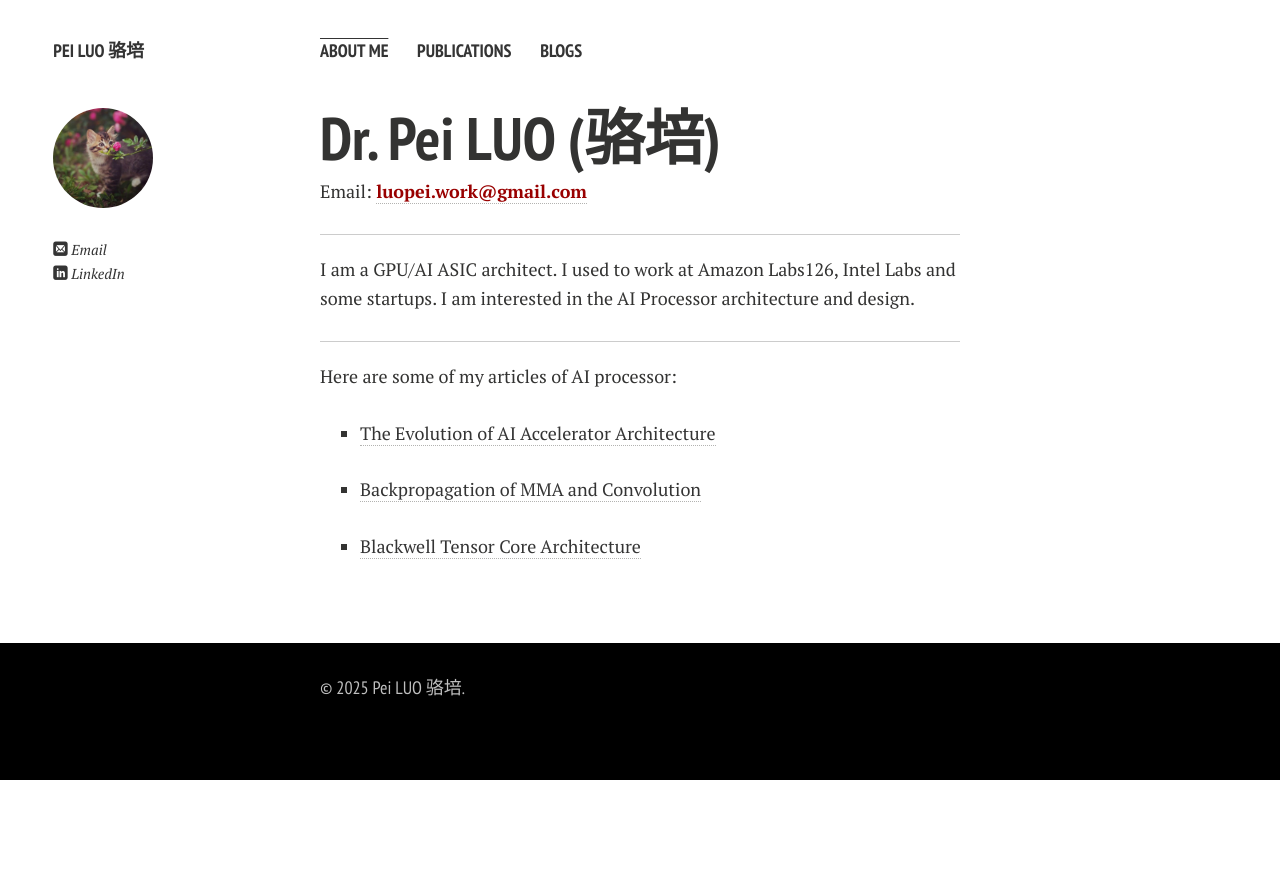
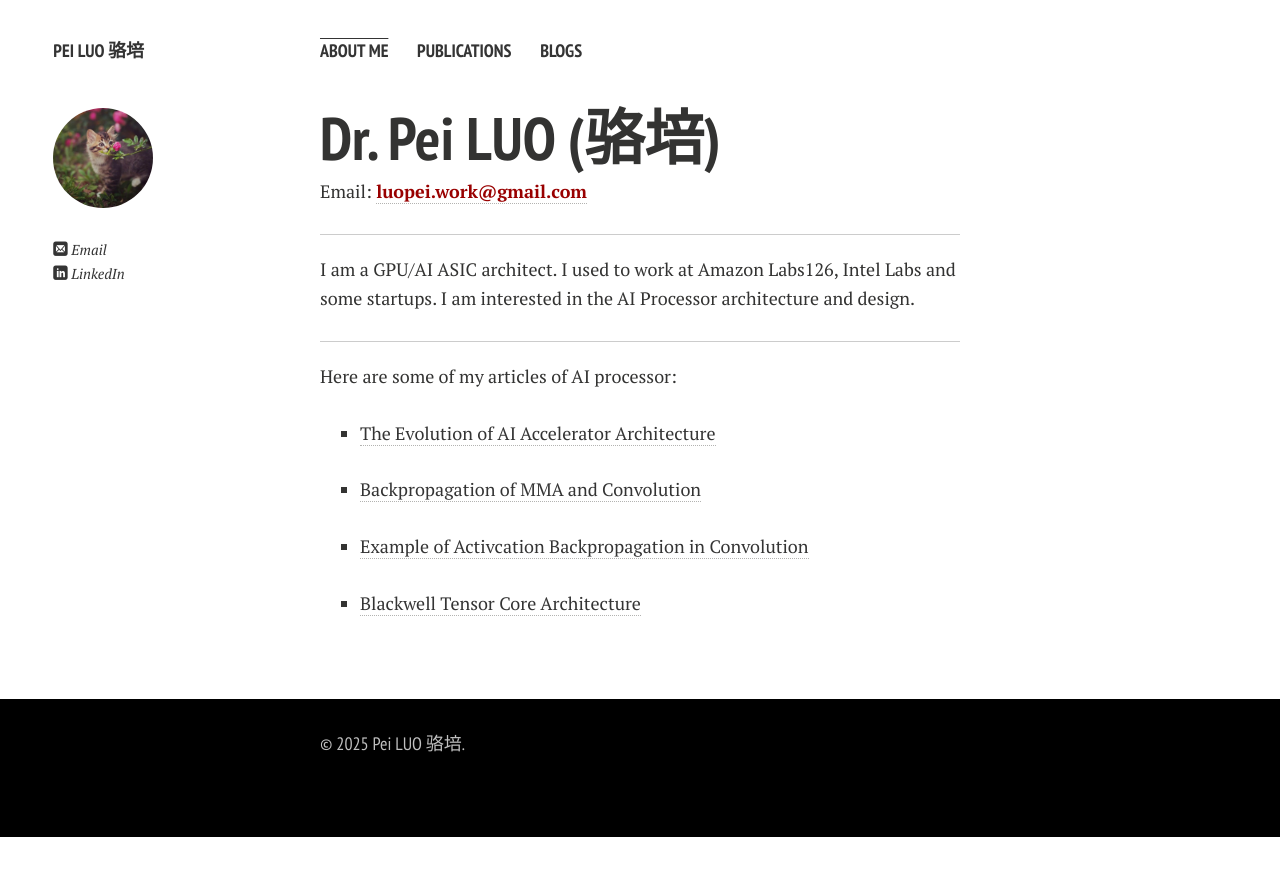
Before and after one commit to silenceluo/silenceluo.github.io, a Jekyll site: the page built from index.md, in a window 1280 px wide. Shown: the top 876 px of the page. Built offline with Jekyll 4.4.1, drawn with Linux system fonts in a browser that asks for light colours; nearby versions of some CDN libraries; comment, search, counter and statistics services are not loaded; a style sheet for code colours, icons or effects is not loaded; our own code applies the rules of GitHub Pages for plain Markdown files.

Commit message:
Update index.md

```diff
--- a/index.md
+++ b/index.md
@@ -23,4 +23,6 @@ Here are some of my articles of AI processor:
 
 - [Backpropagation of MMA and Convolution](blogs/Backpropagation.md)
 
+- [Example of Activcation Backpropagation in Convolution](blogs/Backpropagation_conv_bpa_example.md)
+
 - [Blackwell Tensor Core Architecture](blogs/Blackwell_Tensor_Core.md)
```
